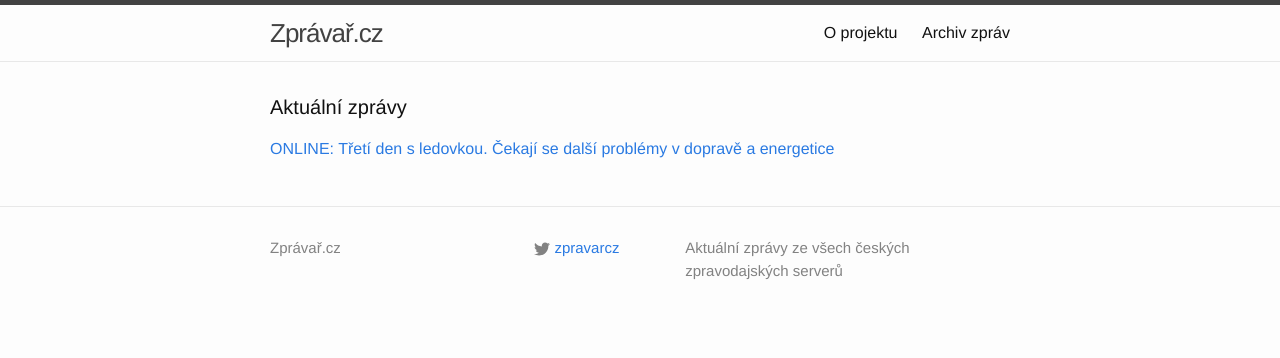
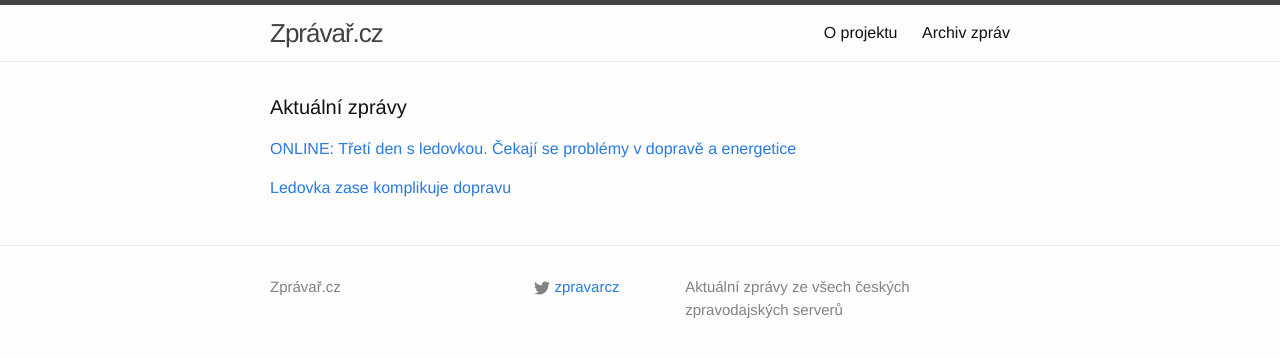
Before and after one commit to adliska/zpravar, a Jekyll site: the page built from index.html, in a window 1280 px wide. Shown: the top 358 px of the page. Built offline with Jekyll 4.4.1, drawn with Linux system fonts in a browser that asks for light colours; part of the change alters nothing that is shown.

Commit message:
zpravar news update

```diff
--- a/index.html
+++ b/index.html
@@ -5,11 +5,19 @@ layout: default
 <div class="home">
     <h1 class="page-heading">Aktuální zprávy</h1>
 
-<p><a href="javascript:;" onclick="toggle_visibility('zpravy0')">ONLINE: Třetí den s ledovkou. Čekají se další problémy v dopravě a energetice</a></p>
+<p><a href="javascript:;" onclick="toggle_visibility('zpravy0')">ONLINE: Třetí den s ledovkou. Čekají se problémy v dopravě a energetice</a></p>
 <div id="zpravy0" style="display:none">
 <ul>
+<li><a href=http://www.rozhlas.cz/_zprava/online-treti-den-s-ledovkou-cekaji-se-problemy-v-doprave-a-energetice--1427645>ONLINE: Třetí den s ledovkou. Čekají se problémy v dopravě a energetice - www.rozhlas.cz</a></li>
 <li><a href=http://www.rozhlas.cz/_zprava/online-treti-den-s-ledovkou-cekaji-se-dalsi-problemy-v-doprave-a-energetice--1427645>ONLINE: Třetí den s ledovkou. Čekají se další problémy v dopravě a energetice - www.rozhlas.cz</a></li>
 <li><a href=http://www.rozhlas.cz/_zprava/treti-den-s-ledovkou-cekaji-se-dalsi-problemy-v-doprave-a-energetice--1427645>Třetí den s ledovkou. Čekají se další problémy v dopravě a energetice - www.rozhlas.cz</a></li>
 <li><a href=http://www.rozhlas.cz/_zprava/treti-den-s-ledovkou-cekaji-se-dalsi-problemy-v-doprave--1427645>Třetí den s ledovkou. Čekají se další problémy v dopravě - www.rozhlas.cz</a></li>
 </ul>
+</div><p><a href="javascript:;" onclick="toggle_visibility('zpravy1')">Ledovka zase komplikuje dopravu</a></p>
+<div id="zpravy1" style="display:none">
+<ul>
+<li><a href=http://www.novinky.cz/domaci/355258-ledovka-zase-komplikuje-dopravu.html>Ledovka zase komplikuje dopravu - www.novinky.cz</a></li>
+<li><a href=http://www.tyden.cz/rubriky/domaci/pocasi/zive-cesko-versus-ledovka-kolaps-pokracuje_326040.html>ŽIVĚ: Česko versus ledovka: kolaps pokračuje - www.tyden.cz</a></li>
+<li><a href=http://www.ceskenoviny.cz/zpravy/zpravy/cr-se-bude-i-dnes-potykat-s-nasledky-ledovky-komplikuje-dopravu/1154321>ČR se bude i dnes potýkat s následky ledovky, komplikuje dopravu - www.ceskenoviny.cz</a></li>
+</ul>
 </div></div>
```
